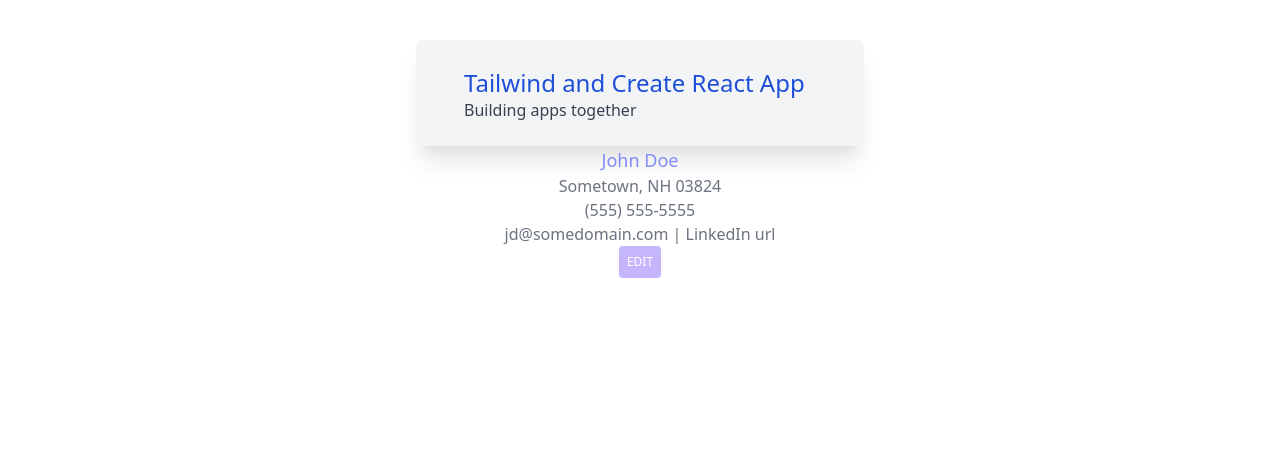
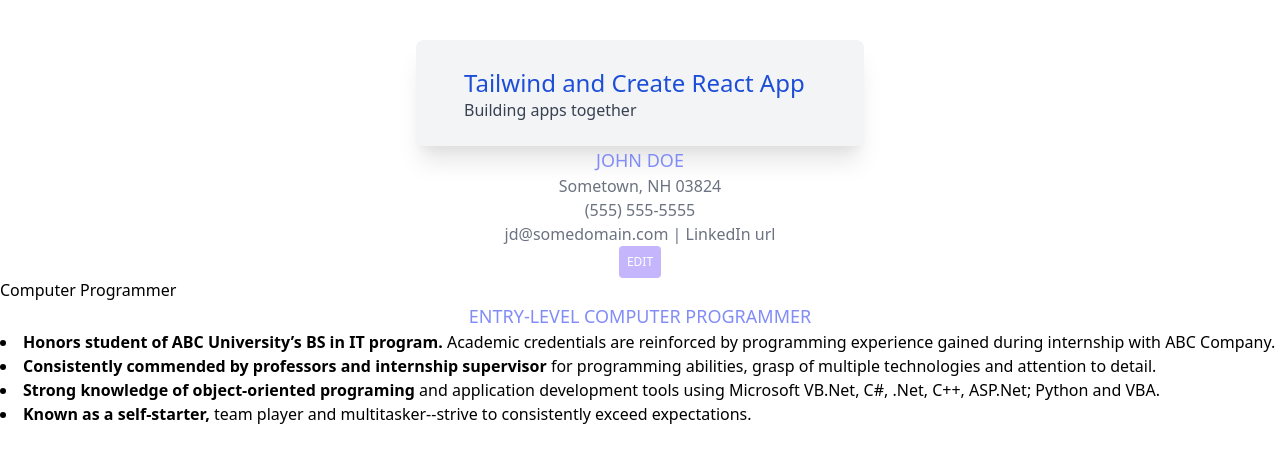
Before and after one commit to Mikey-Esteban/cv-project-app, a React (Create React App) app: page / in a window 1280 px wide. Shown: the top 462 px of the page. Built offline with nearby package versions, Linux system fonts and the light colour scheme.

Commit message:
created RoleTitle starter, installed uuid

```diff
--- a/package.json
+++ b/package.json
@@ -12,6 +12,7 @@
     "react-dom": "^17.0.1",
     "react-scripts": "4.0.1",
     "tailwindcss": "^2.0.1",
+    "uuid": "^8.3.1",
     "web-vitals": "^0.2.4"
   },
   "scripts": {
--- a/src/App.js
+++ b/src/App.js
@@ -1,12 +1,14 @@
 // import './App.css';
 import TailwindHW from './components/TailwindHW'
 import PersonalInfo from './components/PersonalInfo'
+import RoleTitle from './components/RoleTitle'
 
 function App() {
   return (
     <div className="App">
       <TailwindHW />
       <PersonalInfo />
+      <RoleTitle />
     </div>
   );
 }
--- /dev/null
+++ b/src/components/RoleTitle.js
@@ -0,0 +1,60 @@
+import React, { Component } from 'react'
+import { v4 as uuid } from 'uuid';
+
+class RoleTitle extends Component {
+
+  constructor(props) {
+    super(props)
+
+    this.state = {
+      role: 'entry-level computer programmer',
+      stats: [
+        {
+          id: uuid(),
+          title: 'Honors student of ABC University’s BS in IT program.',
+          details: 'Academic credentials are reinforced by programming experience gained during internship with ABC Company.'
+        },
+        {
+          id: uuid(),
+          title: 'Consistently commended by professors and internship supervisor',
+          details: 'for programming abilities, grasp of multiple technologies and attention to detail.'
+        },
+        {
+          id: uuid(),
+          title: 'Strong knowledge of object-oriented programing',
+          details: 'and application development tools using Microsoft VB.Net, C#, .Net, C++, ASP.Net; Python and VBA.'
+        },
+        {
+          id: uuid(),
+          title: 'Known as a self-starter,',
+          details: 'team player and multitasker--strive to consistently exceed expectations.'
+        }
+      ]
+    }
+  }
+
+  render() {
+    const tasks = this.state.stats
+    console.log(tasks);
+    return (
+      <div>
+        <h2>Computer Programmer</h2>
+        <h1 className='text-center title'>{this.state.role}</h1>
+        <ul className='list-disc list-inside'>
+          {
+            tasks.map(task => {
+              return (
+                <li key={task.id}>
+                  <span className="font-bold">{task.title} </span>
+                  <span>{task.details}</span>
+                </li>
+              )
+            })
+          }
+        </ul>
+      </div>
+    )
+  }
+}
+
+export default RoleTitle
--- a/src/tailwind.css
+++ b/src/tailwind.css
@@ -13,7 +13,7 @@
 }
 
 .title {
-  @apply text-indigo-400 text-lg font-medium
+  @apply text-indigo-400 text-lg font-medium uppercase
 }
 
 p {
```
Also changed, not shown: 2 other files (tests, documents, lock files or other folders).
